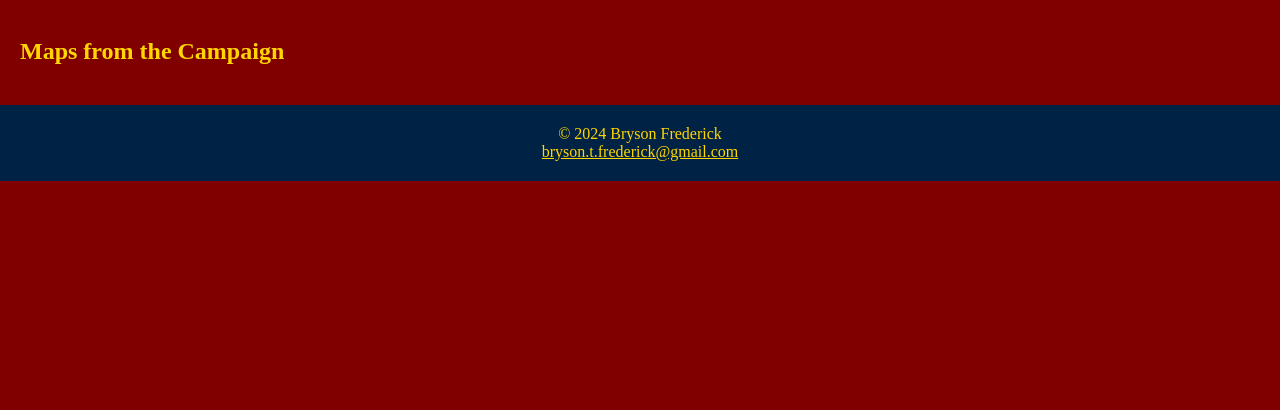
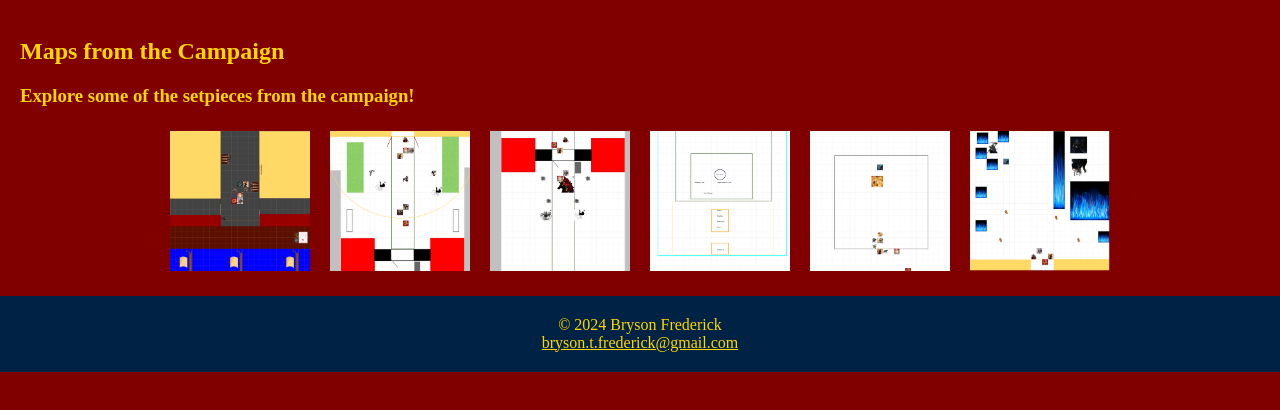
Before and after one commit to bfreder1/CS2100-Website-Project, a plain HTML site: page docs/maps/index.html in a window 1280 px wide. Shown: the part 122-532 px from the top of the page. Drawn offline with Linux system fonts and the light colour scheme; files that its build step writes are made by us from their sources.

Commit message:
Map update
Submitting map section for Web Project Media and/or Interactivity.

```diff
--- a/docs/maps/index.html
+++ b/docs/maps/index.html
@@ -4,12 +4,12 @@
 <head>
     <meta charset="UTF-8">
     <title>GrecianRealmsWikiHome</title>
-    <link rel="stylesheet" href="project.css">
+    <link rel="stylesheet" href="../project.css">
 </head>
 
 <body>
     <header>
-        <h1><a href="index.html">The Grecian Realms Wiki</a></h1>
+        <h1><a href="../index.html">The Grecian Realms Wiki</a></h1>
 
         <form id="search-form" action="/search">
             <input type="text" placeholder="Search" name="search">
@@ -18,15 +18,85 @@
     </header>
 
     <nav>
-        <a href="about.html">About</a>
+        <a href="../about.html">About</a>
         <a href="maps/index.html">Maps</a>
-        <a href="codex/index.html">Codex</a>
-        <a href="contribute/index.html">Contribute</a>
+        <a href="../codex/index.html">Codex</a>
+        <a href="../contribute/index.html">Contribute</a>
     </nav>
 
     <main>
-        <h2>Maps from the Campaign</h2>
-        <p></p>
+        <div class="mapHeaders">
+            <h2>Maps from the Campaign</h2>
+            <h3>Explore some of the setpieces from the campaign!</h3>
+        </div>
+
+        <div id="map-gallery">
+            <ul>
+                <li>
+                    <a href="../../images/Docks_map.png">
+                        <img src="../../images/Docks_map.png" width="100" height="75" alt="Docks Map">
+                        <span>
+                            <img src="../../images/Docks_map.png" alt="Docks Map" width="400" height="300">
+                            <br>Docks of Mycenae
+                        </span>
+                    </a>
+                </li>
+                <li>
+                    <a href="../../images/garden_of_persephone_map.png">
+                        <img src="../../images/garden_of_persephone_map.png" width="100" height="75"
+                            alt="Garden of Persephone Map">
+                        <span>
+                            <img src="../../images/garden_of_persephone_map.png" width="400" height="300"
+                                alt="Garden of Persephone Map">
+                            <br>Garden of Persephone
+                        </span>
+                    </a>
+                </li>
+                <li>
+                    <a href="../../images/hades_palace_gates_map.png">
+                        <img src="../../images/hades_palace_gates_map.png" width="100" height="75"
+                            alt="Hades Palace Gates Map">
+                        <span>
+                            <img src="../../images/hades_palace_gates_map.png" width="400" height="300"
+                                alt="Hades Palace Gates Map">
+                            <br>Hades Palace Gates
+                        </span>
+                    </a>
+                </li>
+
+                <li>
+                    <a href="../../images/Map_of_island.png">
+                        <img src="../../images/Map_of_island.png" width="100" height="75" alt="Map of Island">
+                        <span>
+                            <img src="../../images/Map_of_island.png" alt="Map of Island" width="400" height="300">
+                            <br>Map of the Lich's domain
+                        </span>
+                    </a>
+                </li>
+                <li>
+                    <a href="../../images/Statue_of_Athena_map.png">
+                        <img src="../../images/Statue_of_Athena_map.png" width="100" height="75"
+                            alt="Statue of Athena Map">
+                        <span>
+                            <img src="../../images/Statue_of_Athena_map.png" width="400" height="300"
+                                alt="Statue of Athena Map">
+                            <br>Statue of Athena
+                        </span>
+                    </a>
+                </li>
+                <li>
+                    <a href="../../images/throne_of_hades_map.png">
+                        <img src="../../images/throne_of_hades_map.png" width="100" height="75"
+                            alt="Throne of Hades Map">
+                        <span>
+                            <img src="../../images/throne_of_hades_map.png" width="400" height="300"
+                                alt="Throne of Hades Map">
+                            <br>Throne of Hades
+                        </span>
+                    </a>
+                </li>
+            </ul>
+        </div>
     </main>
 
     <footer>
--- a/docs/project.css
+++ b/docs/project.css
@@ -365,6 +365,72 @@ table.artifacts a:hover {
     text-align: center; /* Center-align for a neat appearance */
 }
 
+/* General styling for the map gallery container */
+#map-gallery {
+    display: flex;
+    flex-direction: column; /* Stack elements vertically on small screens */
+    align-items: center; /* Center content horizontally */
+    margin: 0 auto; /* Center the gallery within the page */
+    max-width: 100%; /* Prevent the gallery from overflowing */
+}
+
+/* Styling for the unordered list in the gallery */
+#map-gallery ul {
+    display: flex;
+    flex-wrap: wrap; /* Allow images to wrap to the next line */
+    justify-content: center; /* Center images horizontally */
+    padding: 0;
+    margin: 0;
+    list-style-type: none; /* Remove bullet points */
+    gap: 10px; /* Space between images */
+}
+
+/* Styling for individual list items */
+#map-gallery li {
+    position: relative; /* Position relative to handle the span positioning */
+    flex: 1 1 100px; /* Flexible basis with a minimum width of 100px */
+    max-width: 150px; /* Limit the maximum width of each item */
+    padding: 5px;
+    box-sizing: border-box;
+    transition: transform 0.3s ease; /* Smooth transform on hover */
+}
+
+/* Styling for images */
+#map-gallery img {
+    width: 100%; /* Make images responsive */
+    height: auto; /* Maintain aspect ratio */
+    border: none; /* Remove borders */
+    display: block; /* Remove extra spacing around images */
+}
+
+/* Styling for the span text */
+#map-gallery span {
+    position: absolute;
+    top: 50%;
+    left: 50%;
+    transform: translate(-50%, -50%); /* Center the text */
+    opacity: 0; /* Hide the text initially */
+    background-color: rgba(0, 0, 0, 0.7); /* Semi-transparent background */
+    color: #ffd700; /* Gold text for readability */
+    padding: 5px 10px;
+    border-radius: 4px; /* Rounded corners for a softer look */
+    transition: opacity 0.3s ease, transform 0.3s ease; /* Smooth transition */
+    text-align: center; /* Center the text */
+    pointer-events: none; /* Prevent the text from interfering with hover */
+    z-index: 1; /* Ensure the text appears above the image */
+}
+
+/* Hover effect for the list items */
+#map-gallery li:hover {
+    transform: scale(1.05); /* Slightly enlarge the image on hover */
+}
+
+#map-gallery li:hover span {
+    opacity: 1; /* Make the text fully visible */
+    transform: translate(-50%, -40%); /* Move the text up slightly */
+    z-index: 1; /* Ensure the text appears above other elements */
+}
+
 /* Input and select fields styling */
 input[type="text"], textarea, select {
     width: 100%;
```
Also changed, not shown: 1 other file.
